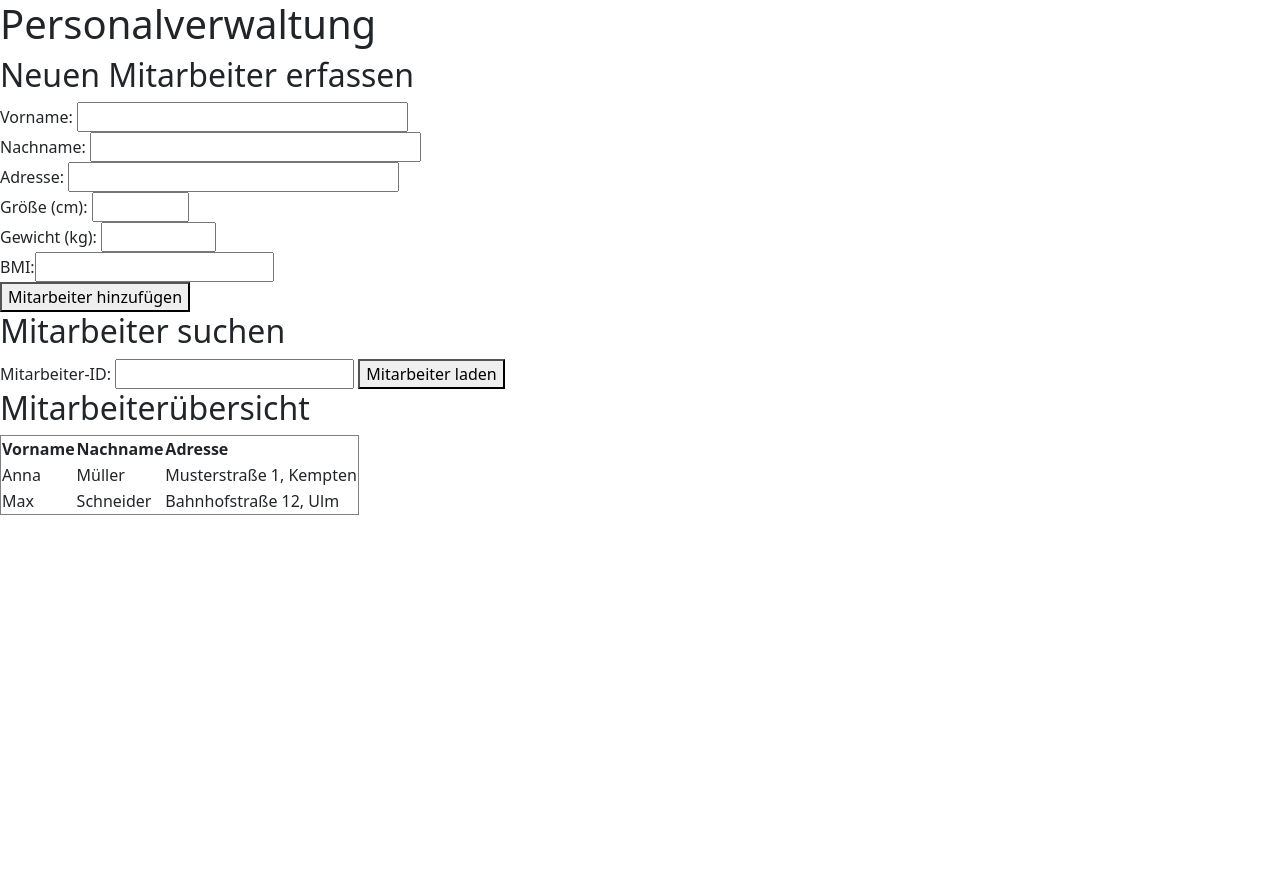
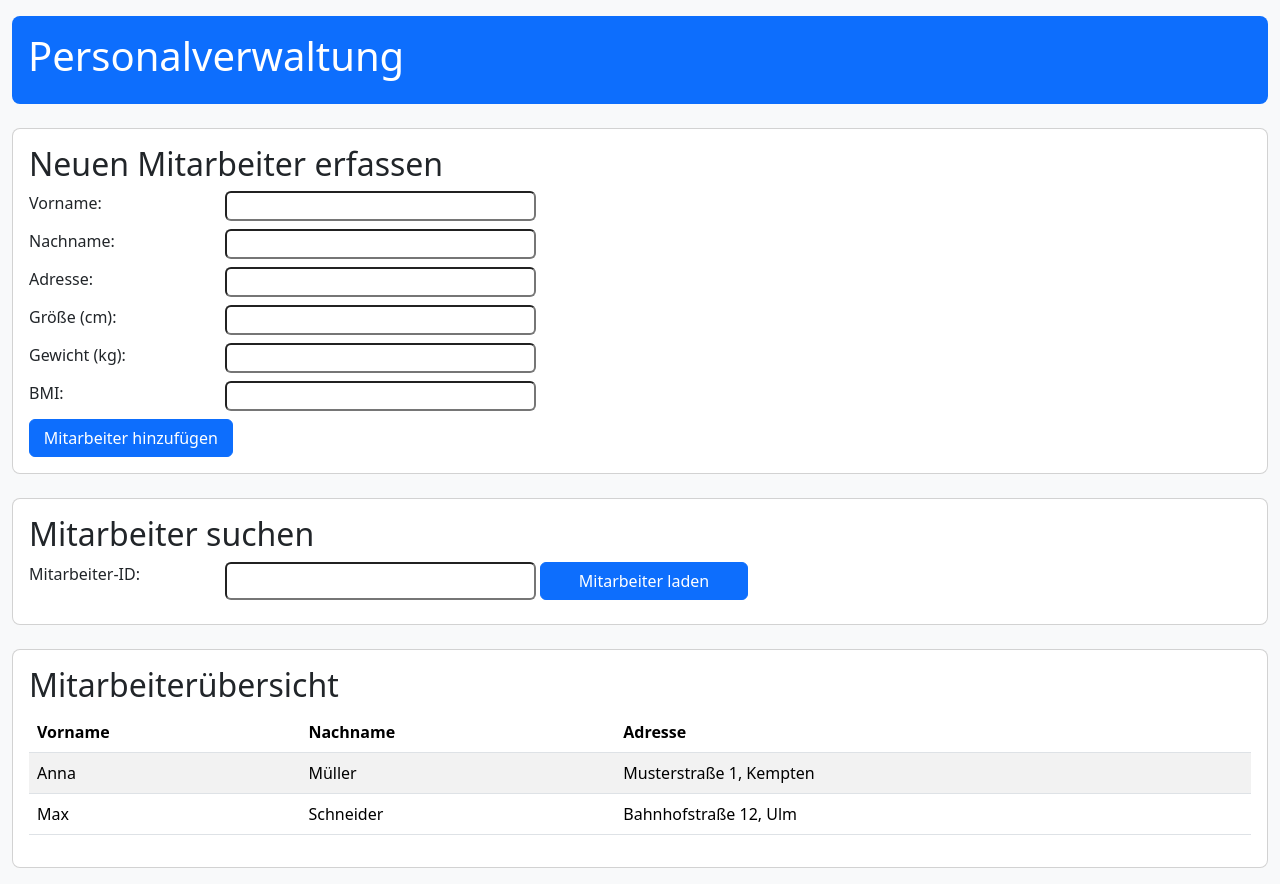
Before and after one commit to SteveZJP/Internettechnologien, a plain HTML site: page u2_bootstrap/index.html in a window 1280 px wide. Before the commit the page ends 800 px from the top, so only its background shows below. Drawn offline with nearby package versions, Linux system fonts and the light colour scheme.

Commit message:
finished light mode design

```diff
--- a/u2_bootstrap/index.html
+++ b/u2_bootstrap/index.html
@@ -9,45 +9,94 @@
       integrity="sha384-sRIl4kxILFvY47J16cr9ZwB07vP4J8+LH7qKQnuqkuIAvNWLzeN8tE5YBujZqJLB"
       crossorigin="anonymous"
     />
-    <title>Document</title>
+    <title>Mitarbeiterverwaltung</title>
   </head>
-  <body>
-    <div class="">
+  <body class="bg-light container-fluid mt-3 mb-3">
+    <div class="bg-primary p-3 rounded-3 text-white">
       <h1>Personalverwaltung</h1>
     </div>
 
-    <div class="">
+    <div class="card p-3 mt-4 rounded-3">
       <h2>Neuen Mitarbeiter erfassen</h2>
-      <label>Vorname:</label>
-      <input type="text" name="vorname" size="30" maxlength="30" /><br />
-      <label>Nachname:</label>
-      <input type="text" name="nachname" size="30" maxlength="30" /><br />
-      <label>Adresse:</label>
-      <input type="text" name="adresse" size="30" maxlength="30" /><br />
-      <label>Größe (cm):</label>
-      <input type="number" name="groesse" min="40" max="300" step="1" /><br />
-      <label>Gewicht (kg):</label>
+      <div class="row mb-2">
+        <label class="col-lg-2">Vorname:</label>
         <input
+          class="col-lg-3 rounded-2"
+          type="text"
+          name="vorname"
+          size="30"
+          maxlength="30"
+        />
+      </div>
+      <div class="row mb-2">
+        <label class="col-lg-2">Nachname:</label>
+        <input
+          class="col-lg-3 rounded-2"
+          type="text"
+          name="nachname"
+          size="30"
+          maxlength="30"
+        />
+      </div>
+      <div class="row mb-2">
+        <label class="col-lg-2">Adresse:</label>
+        <input
+          class="col-lg-3 rounded-2"
+          type="text"
+          name="adresse"
+          size="30"
+          maxlength="30"
+        />
+      </div>
+      <div class="row mb-2">
+        <label class="col-lg-2">Größe (cm):</label>
+        <input
+          class="col-lg-3 rounded-2"
+          type="number"
+          name="groesse"
+          min="40"
+          max="300"
+          step="1"
+        />
+      </div>
+      <div class="row mb-2">
+        <label class="col-lg-2">Gewicht (kg):</label>
+        <input
+          class="col-lg-3 rounded-2"
           type="number"
           name="gewicht"
           min="30"
           max="200"
           step="0.1"
           pattern="[0-9]{3}"
-      /><br />
-      <label>BMI:</label><input type="number" name="bmi" readonly /><br />
-      <button class="">Mitarbeiter hinzufügen</button>
+        />
+      </div>
+      <div class="row mb-2">
+        <label class="col-lg-2">BMI:</label>
+        <input class="col-lg-3 rounded-2" type="number" name="bmi" readonly />
+      </div>
+      <button class="btn btn-primary col-lg-2">Mitarbeiter hinzufügen</button>
     </div>
 
-    <div class="">
+    <div class="card p-3 mt-4 rounded-3">
       <h2>Mitarbeiter suchen</h2>
-      Mitarbeiter-ID: <input type="number" name="mitID" pattern="[0-9]{3}" />
-      <button class="">Mitarbeiter laden</button>
+      <div class="row mb-2">
+        <label class="col-lg-2">Mitarbeiter-ID: </label>
+        <input
+          class="col-lg-3 rounded-2"
+          type="number"
+          name="mitID"
+          pattern="[0-9]{3}"
+        />
+        <button class="btn btn-primary col-lg-2 ms-1 rounded-2">
+          Mitarbeiter laden
+        </button>
+      </div>
     </div>
 
-    <div class="">
+    <div class="card p-3 mt-4 rounded-3">
       <h2>Mitarbeiterübersicht</h2>
-      <table border="1">
+      <table class="table table-striped">
         <thead>
           <tr>
             <th>Vorname</th>
```
Lines whose indentation alone changed are shown as unchanged.
